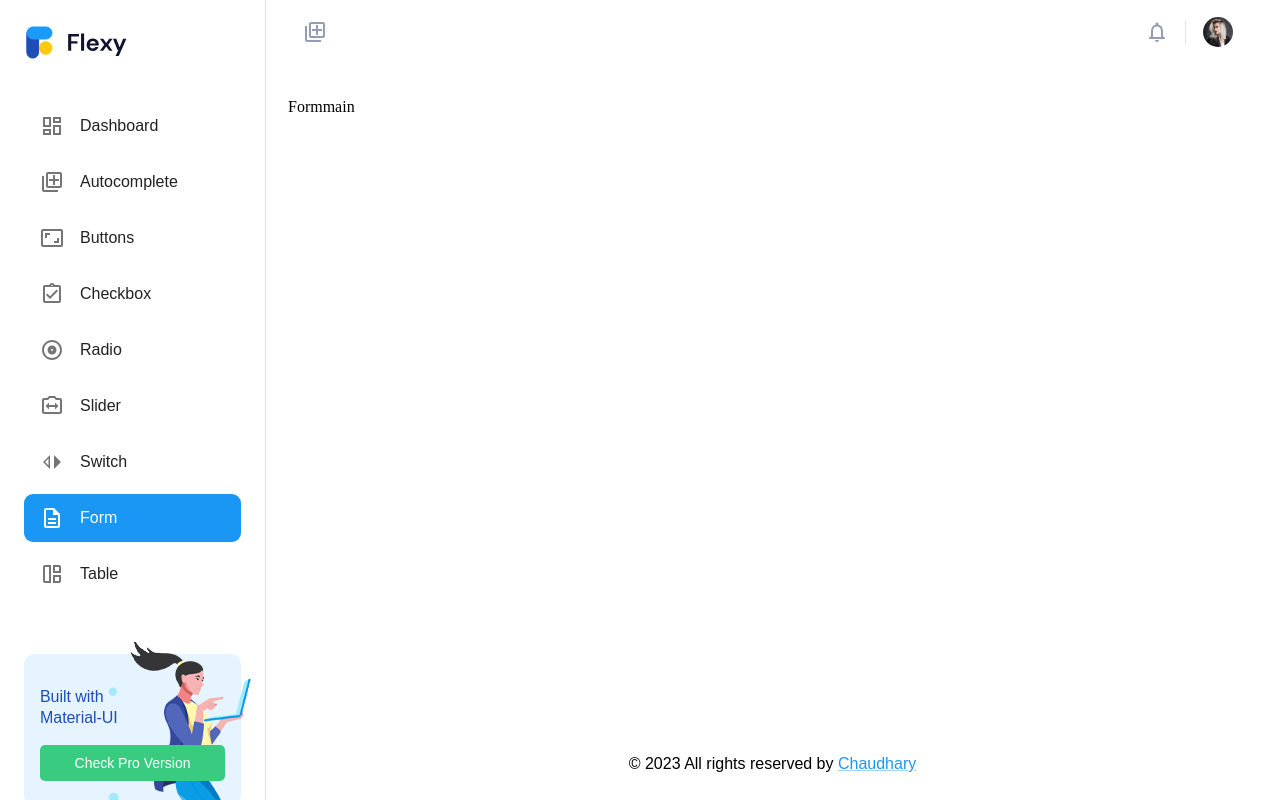
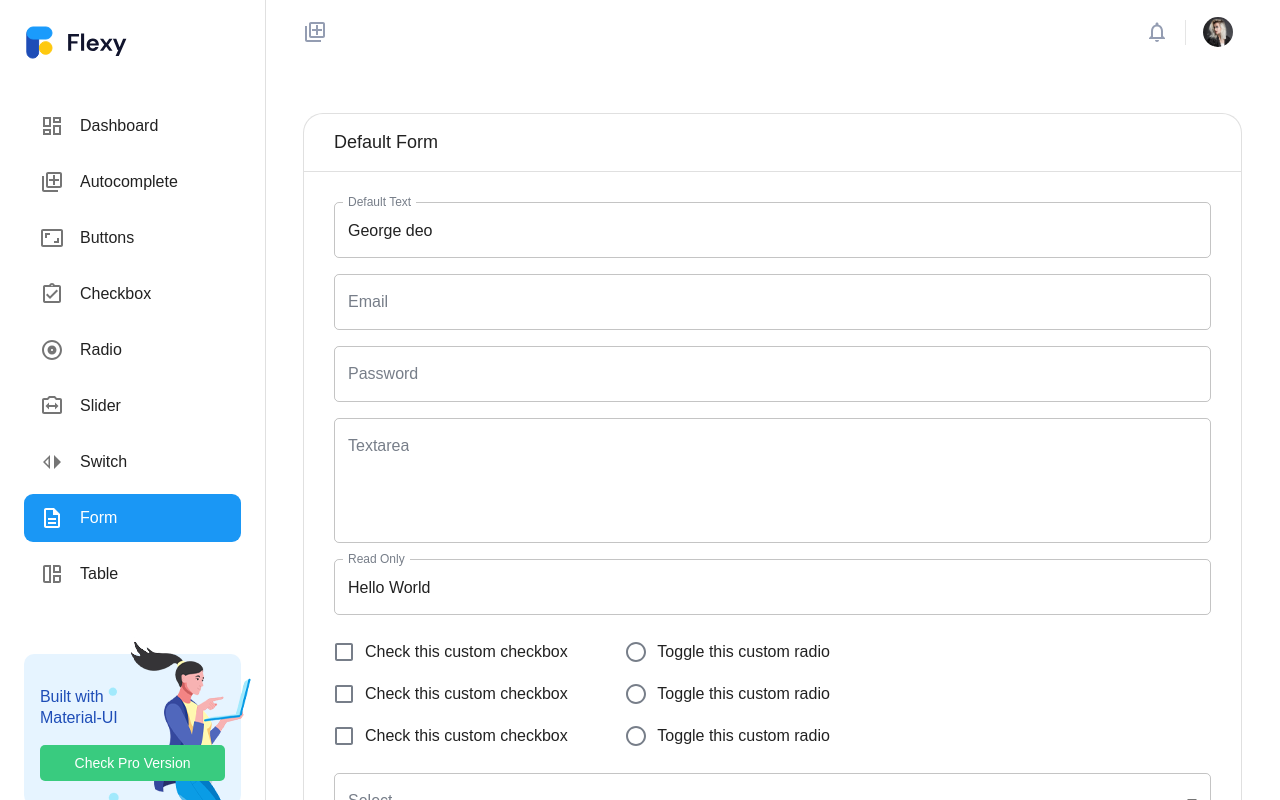
Before and after one commit to NikhilRoyal0/Flexy, a React (Vite) app: page /form-layouts in a window 1280 px wide. Shown: the top 800 px of the page. Built offline with nearby package versions, Linux system fonts and the light colour scheme.

Commit message:
update form

```diff
--- a/src/components/Form/Formmain.jsx
+++ b/src/components/Form/Formmain.jsx
@@ -1,7 +1,252 @@
-import React from 'react'
+import React from "react";
 
-export default function Formmain() {
+import {
+  Card,
+  CardContent,
+  Divider,
+  Box,
+  Typography,
+  TextField,
+  FormControlLabel,
+  Checkbox,
+  Button,
+  Grid,
+  RadioGroup,
+  Radio,
+  FormControl,
+  MenuItem,
+} from "@mui/material";
+
+const numbers = [
+  {
+    value: "one",
+    label: "One",
+  },
+  {
+    value: "two",
+    label: "Two",
+  },
+  {
+    value: "three",
+    label: "Three",
+  },
+  {
+    value: "four",
+    label: "Four",
+  },
+];
+
+const Formmain = () => {
+  const [state, setState] = React.useState({
+    checkedA: false,
+    checkedB: false,
+    checkedC: false,
+  });
+
+  const handleChange = (event) => {
+    setState({ ...state, [event.target.name]: event.target.checked });
+  };
+
+  const [value, setValue] = React.useState("");
+
+  const handleChange2 = (event) => {
+    setValue(event.target.value);
+  };
+
+  const [number, setNumber] = React.useState("");
+
+  const handleChange3 = (event) => {
+    setNumber(event.target.value);
+  };
+
   return (
-    <div>Formmain</div>
-  )
-}
+    <div>
+      {/* ------------------------------------------------------------------------------------------------ */}
+      {/* Basic Checkbox */}
+      {/* ------------------------------------------------------------------------------------------------ */}
+      <Card
+        variant="outlined"
+        sx={{
+          p: 0,
+        }}
+      >
+        <Box
+          sx={{
+            padding: "15px 30px",
+          }}
+          display="flex"
+          alignItems="center"
+        >
+          <Box flexGrow={1}>
+            <Typography
+              sx={{
+                fontSize: "18px",
+                fontWeight: "500",
+              }}
+            >
+              Default Form
+            </Typography>
+          </Box>
+        </Box>
+        <Divider />
+        <CardContent
+          sx={{
+            padding: "30px",
+          }}
+        >
+          <form>
+            <TextField
+              id="default-value"
+              label="Default Text"
+              variant="outlined"
+              defaultValue="George deo"
+              fullWidth
+              sx={{
+                mb: 2,
+              }}
+            />
+            <TextField
+              id="email-text"
+              label="Email"
+              type="email"
+              variant="outlined"
+              fullWidth
+              sx={{
+                mb: 2,
+              }}
+            />
+            <TextField
+              id="outlined-password-input"
+              label="Password"
+              type="password"
+              autoComplete="current-password"
+              variant="outlined"
+              fullWidth
+              sx={{
+                mb: 2,
+              }}
+            />
+            <TextField
+              id="outlined-multiline-static"
+              label="Textarea"
+              multiline
+              rows={4}
+              variant="outlined"
+              fullWidth
+              sx={{
+                mb: 2,
+              }}
+            />
+            <TextField
+              id="readonly-text"
+              label="Read Only"
+              defaultValue="Hello World"
+              inputprops={{
+                readOnly: true,
+              }}
+              variant="outlined"
+              fullWidth
+              sx={{
+                mb: 2,
+              }}
+            />
+            <Grid
+              container
+              spacing={0}
+              sx={{
+                mb: 2,
+              }}
+            >
+              <Grid item lg={4} md={6} sm={12}>
+                <FormControlLabel
+                  control={
+                    <Checkbox
+                      checked={state.checkedA}
+                      onChange={handleChange}
+                      name="checkedA"
+                      color="primary"
+                    />
+                  }
+                  label="Check this custom checkbox"
+                />
+                <FormControlLabel
+                  control={
+                    <Checkbox
+                      checked={state.checkedB}
+                      onChange={handleChange}
+                      name="checkedB"
+                      color="primary"
+                    />
+                  }
+                  label="Check this custom checkbox"
+                />
+                <FormControlLabel
+                  control={
+                    <Checkbox
+                      checked={state.checkedC}
+                      onChange={handleChange}
+                      name="checkedC"
+                      color="primary"
+                    />
+                  }
+                  label="Check this custom checkbox"
+                />
+              </Grid>
+              <Grid item lg={4} md={6} sm={12}>
+                <FormControl component="fieldset">
+                  <RadioGroup
+                    aria-label="gender"
+                    name="gender1"
+                    value={value}
+                    onChange={handleChange2}
+                  >
+                    <FormControlLabel
+                      value="radio1"
+                      control={<Radio />}
+                      label="Toggle this custom radio"
+                    />
+                    <FormControlLabel
+                      value="radio2"
+                      control={<Radio />}
+                      label="Toggle this custom radio"
+                    />
+                    <FormControlLabel
+                      value="radio3"
+                      control={<Radio />}
+                      label="Toggle this custom radio"
+                    />
+                  </RadioGroup>
+                </FormControl>
+              </Grid>
+            </Grid>
+            <TextField
+              fullWidth
+              id="standard-select-number"
+              variant="outlined"
+              select
+              label="Select"
+              value={number}
+              onChange={handleChange3}
+              sx={{
+                mb: 2,
+              }}
+            >
+              {numbers.map((option) => (
+                <MenuItem key={option.value} value={option.value}>
+                  {option.label}
+                </MenuItem>
+              ))}
+            </TextField>
+            <div>
+              <Button color="primary" variant="contained">
+                Submit
+              </Button>
+            </div>
+          </form>
+        </CardContent>
+      </Card>
+    </div>
+  );
+};
+
+export default Formmain;
```
Also changed, not shown: src/views/View.jsx (deleted, +0 -7 lines).
